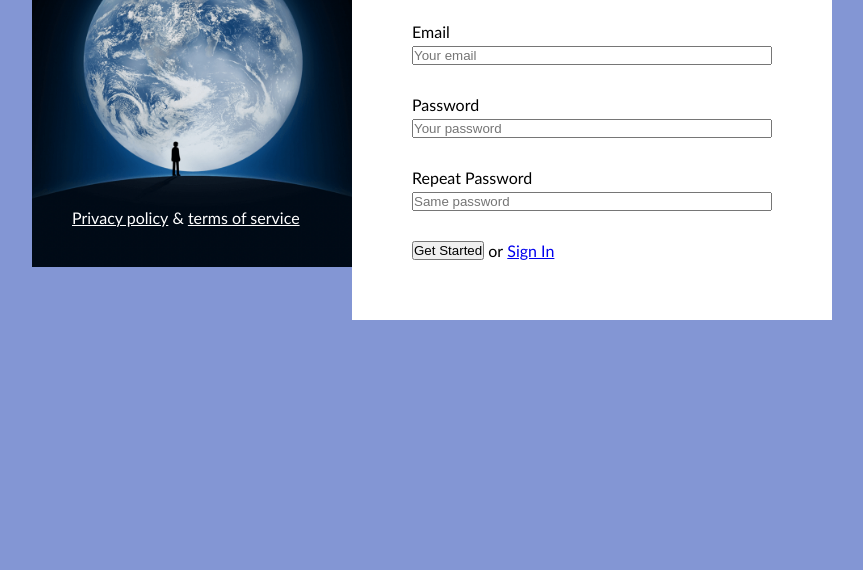
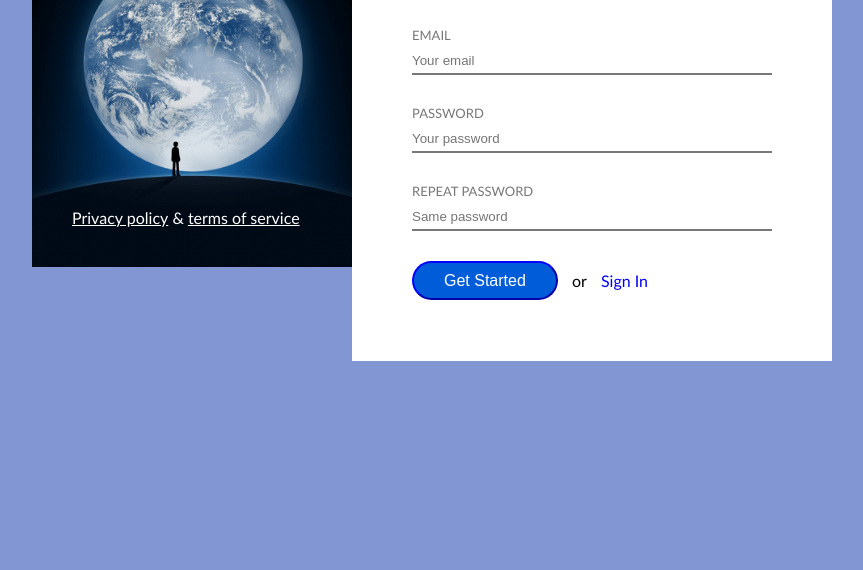
Before and after one commit to mkrivickas/sign-up, a website: page index.html in a window 1280 px wide. Shown: the part 230-800 px from the top of the page, without its empty margins (208-1071 px from the left). Drawn offline with Linux system fonts and the light colour scheme.

Commit message:
More style

```diff
--- a/css/button.css
+++ b/css/button.css
@@ -0,0 +1,16 @@
+.btn {
+    font-size: 16px;
+    line-height: 1.2;
+    padding: 8px;
+    padding-left: 30px;
+    padding-right: 30px;
+    border-radius: 20px;
+    border-color: #00f;
+    background-color: #015cda;
+    color: #fff;
+    cursor: pointer;
+}
+
+.btn:hover {
+    background-color: #36f;
+}
--- a/css/form.css
+++ b/css/form.css
@@ -15,8 +15,30 @@
     display: inline-block;
     width: 100%;
     margin-bottom: 5px;
+    text-transform: uppercase;
+    font-size: 13px;
+    color: #777;
 }
 
 .form > .form-row > .input {
     width: 100%;
+    border: none;
+    border-bottom: 2px solid #777;
+    padding-top: 5px;
+    padding-bottom: 5px;
 }
+
+.form span {
+    line-height: 40px;
+    margin: 0 10px;
+}
+
+.form a {
+    line-height: 40px;
+    text-decoration: none;
+}
+
+.form a:hover {
+    line-height: 40px;
+    text-decoration: underline;
+}
--- a/index.html
+++ b/index.html
@@ -100,7 +100,7 @@
                         />
                     </div>
                     <div class="form-row">
-                        <button type="submit">Get Started</button>
+                        <button type="submit" class="btn">Get Started</button>
                         <span>or</span>
                         <a href="#">Sign In</a>
                     </div>
```
